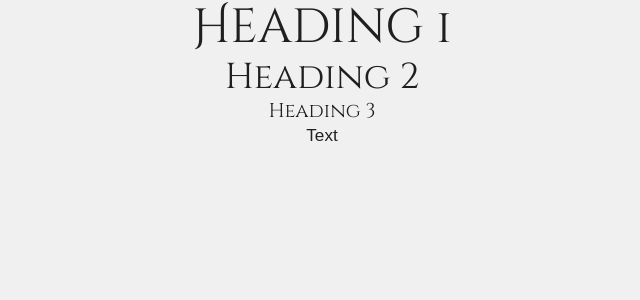
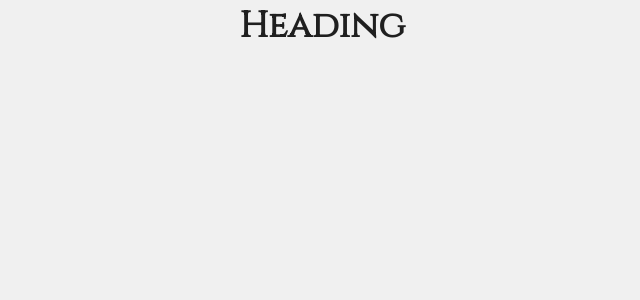
Before and after one commit to DollaHane/ai-blog-app, a Next.js app: page / in a window 1280 px wide. Shown: the top 300 px of the page, without its empty margins (318-958 px from the left). Built offline with nearby package versions, Linux system fonts and the light colour scheme; a web font is replaced by a local one.

Commit message:
Started the footer

```diff
--- a/app/(shared)/Card.tsx
+++ b/app/(shared)/Card.tsx
@@ -39,7 +39,6 @@ export default function Card({ className, post, imageHeight, isSmallCard, isLong
           <Image
             fill
             alt="tech"
-            placeholder='blur'
             src={image}
             sizes="(max-width: 480px) 100vw,
                   (max-width: 768px) 75vw,
--- /dev/null
+++ b/app/(shared)/Footer.tsx
@@ -0,0 +1,42 @@
+import React from 'react'
+import { Box, Typography } from '@mui/material'
+
+export default function Footer() {
+  return (
+    <footer className='bg-wh-900 text-wh-50 py-10 px-10'>
+      <Box className="justify-between mx-auto gap-16 sm:flex">
+
+      {/* First Column */}
+      <Box className="mt-16 basis-1/2 sm:mt-0">
+        <Typography variant="h4" className='font-bold'>
+          BLOG OF THE FUTURE
+        </Typography>
+        <Typography className='my-5'>
+          Lorem vitae ut augue auctor faucibus eget eget ut libero. Elementum
+          purus et arcu massa dictum condimentum. Augue scelerisque iaculis
+          orci ut habitant laoreet. Iaculis tristique.
+        </Typography>
+        <Typography>
+        © Blog of the Future All Rights Reserved.
+        </Typography>
+      </Box>
+
+      {/* Second Column */}
+      <Box className="mt-16 basis-1/2 sm:mt-0">
+        <Typography variant="h4" className='font-bold'></Typography>
+        <Typography className='my-5'></Typography>
+        <Typography className='my-5'></Typography>
+        <Typography></Typography>
+      </Box>
+
+      {/* Third Column */}
+      <Box className="mt-16 basis-1/2 sm:mt-0">
+        <Typography variant="h4" className='font-bold'></Typography>
+        <Typography className='my-5'></Typography>
+        <Typography></Typography>
+      </Box>
+
+      </Box>
+    </footer>
+  )
+}
--- a/app/page.tsx
+++ b/app/page.tsx
@@ -2,14 +2,15 @@
 import React from 'react'
 import { Box, Typography } from '@mui/material'
 
-
 export default function Home() {
   return (
     <Box>
-      <Typography variant="h1">Heading 1</Typography>
-      <Typography variant="h2">Heading 2</Typography>
-      <Typography variant="h3">Heading 3</Typography>
-      <Typography>Text</Typography>
+      <Typography
+        variant='h2'
+        style={{fontWeight: "bold", marginTop: "5px"}}
+      >
+        Heading
+      </Typography>
     </Box>
   )
 }
```
